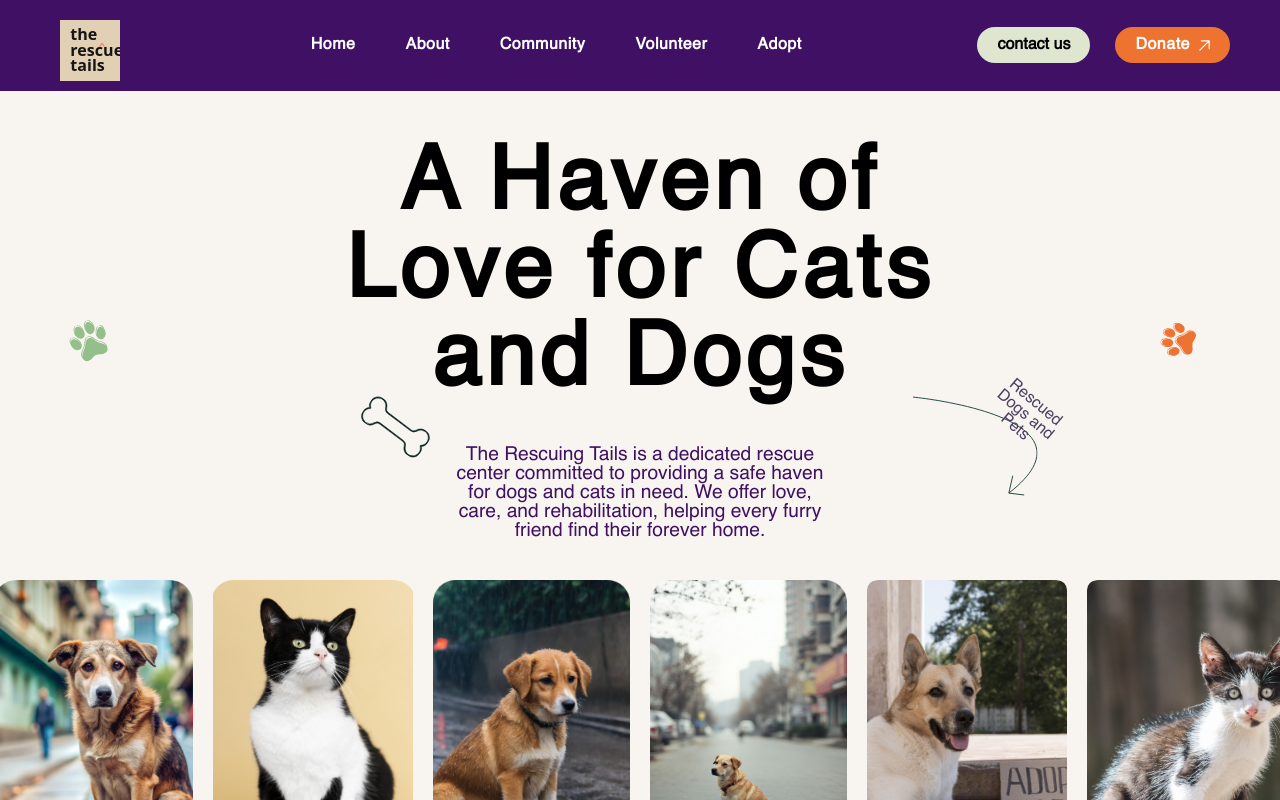
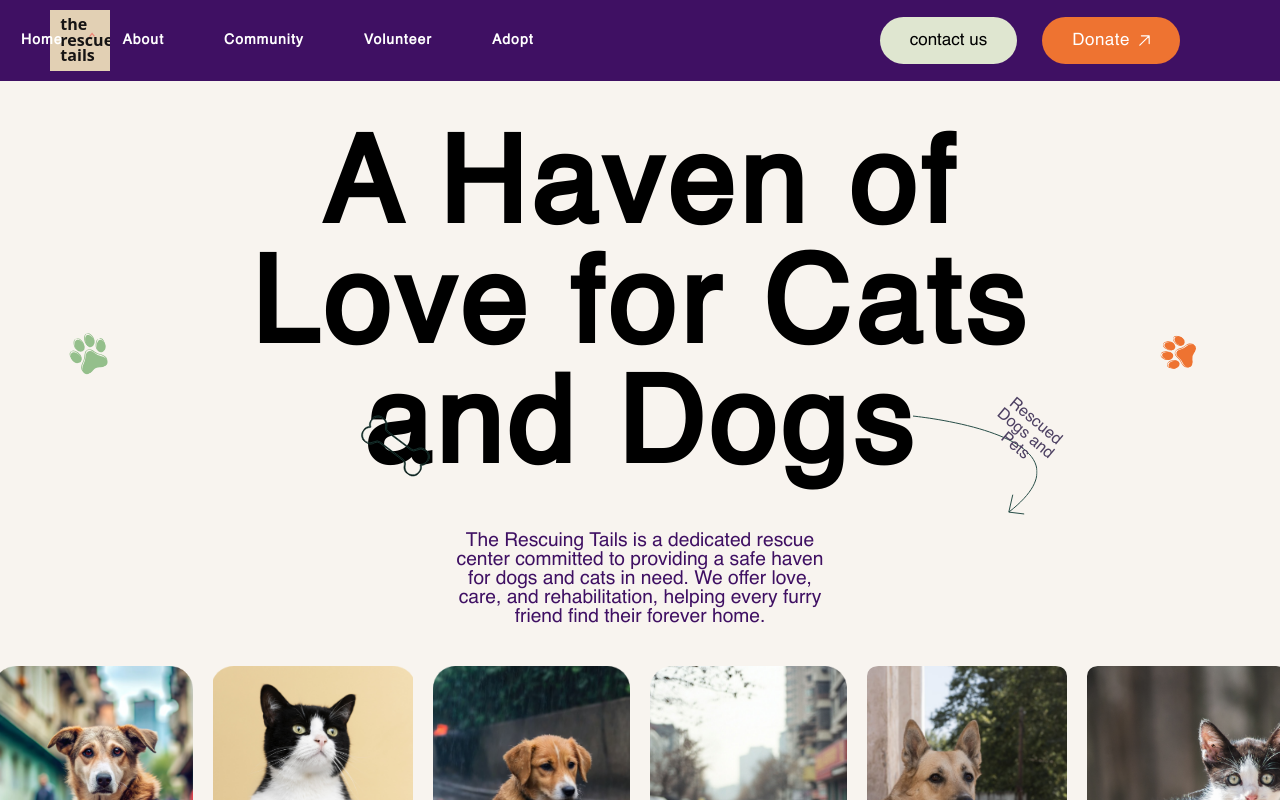
Before and after one commit to vidwanns/the_rescue_tails_, a Next.js app: page / in a window 1280 px wide. Shown: the top 800 px of the page. Built offline with nearby package versions, Linux system fonts and the light colour scheme.

Commit message:
header correction

```diff
--- a/src/app/globals.css
+++ b/src/app/globals.css
@@ -2,7 +2,11 @@
   --background: #ffffff;
   --foreground: #171717;
 }
-/* styles/globals.css (or any relevant CSS file) */
+
+html {
+  scroll-behavior: smooth;
+}
+
 /* Regular */
 @font-face {
   font-family: 'HV'; /* Helvetica Regular */
@@ -54,7 +58,6 @@ html,
 body {
   max-width: 100vw;
   overflow-x: hidden;
-
 }
 
 body {
--- a/src/app/styles/component/firstSection/firstSection.css
+++ b/src/app/styles/component/firstSection/firstSection.css
@@ -6,11 +6,11 @@
 }
 
 .first-section-title {
-    font-size: 5.5rem;
+    font-size: 120px;
     color: #000;
     margin-bottom: 20px;
     margin: 0 auto 40px;
-    width: 60%;
+    width: 75%;
     text-align: center;
     letter-spacing: 5px;
 }
--- a/src/app/styles/component/layout/header.css
+++ b/src/app/styles/component/layout/header.css
@@ -4,7 +4,7 @@
   display: flex;
   justify-content: space-between;
   align-items: center;
-  padding: 10px 50px;
+  /* padding: 10px 50px; */
   background-color: #3F1063; /* Purple background */
 }
 
@@ -16,18 +16,21 @@
 .logo img {
   width: 60px; /* Adjust the size of the logo as needed */
   height: auto;
+  margin-bottom:  10px;
+  margin-left: 40px;
 }
 
 .nav-links {
   display: flex;
-  gap: 50px;
+  gap: 60px;
+  margin-left: -450px;
 }
 
 .nav-links div {
   color: white;
-  font-size: 16px;
+  font-size: 14px;
   font-weight: bold;
-  letter-spacing: .5px;
+  letter-spacing: 1px;
   cursor: pointer;
   transition: color 0.3s;
 }
@@ -39,14 +42,15 @@
 .buttons-container {
   display: flex;
   gap: 25px;
+  margin-right: 100px;
 }
 
 .button {
   display: inline-flex;
   align-items: center;  /* Align text and icon */
-  padding: 10px 20px;
+  padding: 15px 30px;
   border-radius: 30px;
-  font-size: 16px;
+  font-size: 17px;
   cursor: pointer;
   text-align: center;
   transition: background-color 0.3s ease;
@@ -55,12 +59,12 @@
 .button.contact {
   background-color: #DFE6D0;
   color: black;
-  font-weight : bold;
+  font-weight : lighter;
 
 }
 
 .button.donate {
-  font-weight : bold;
+  font-weight : lighter;
   letter-spacing: .5px;
   background-color: #EE7331;
   color: white;
```
